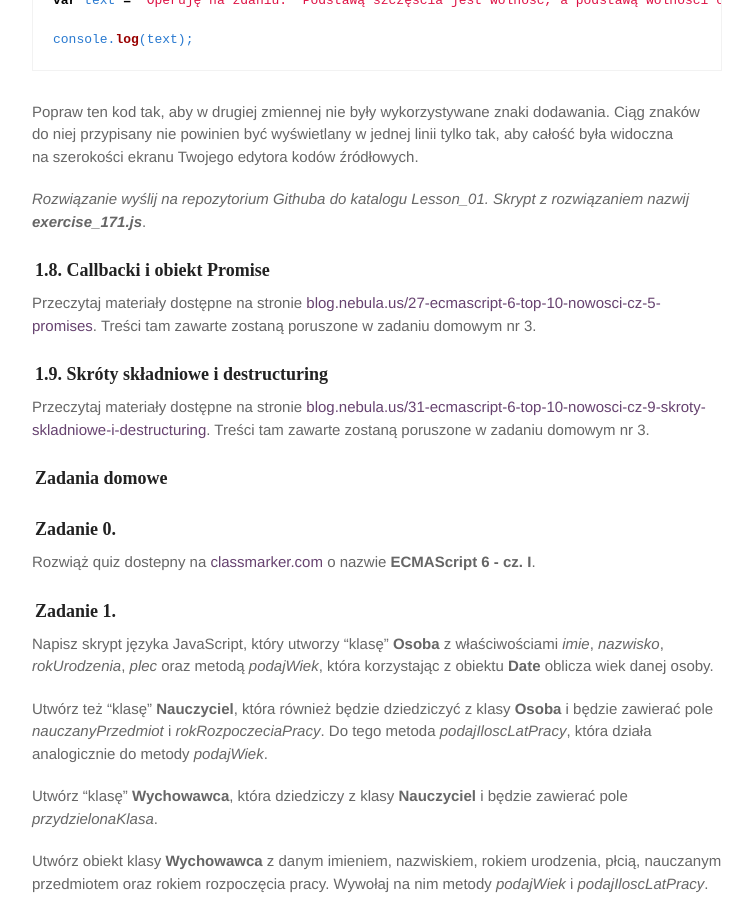
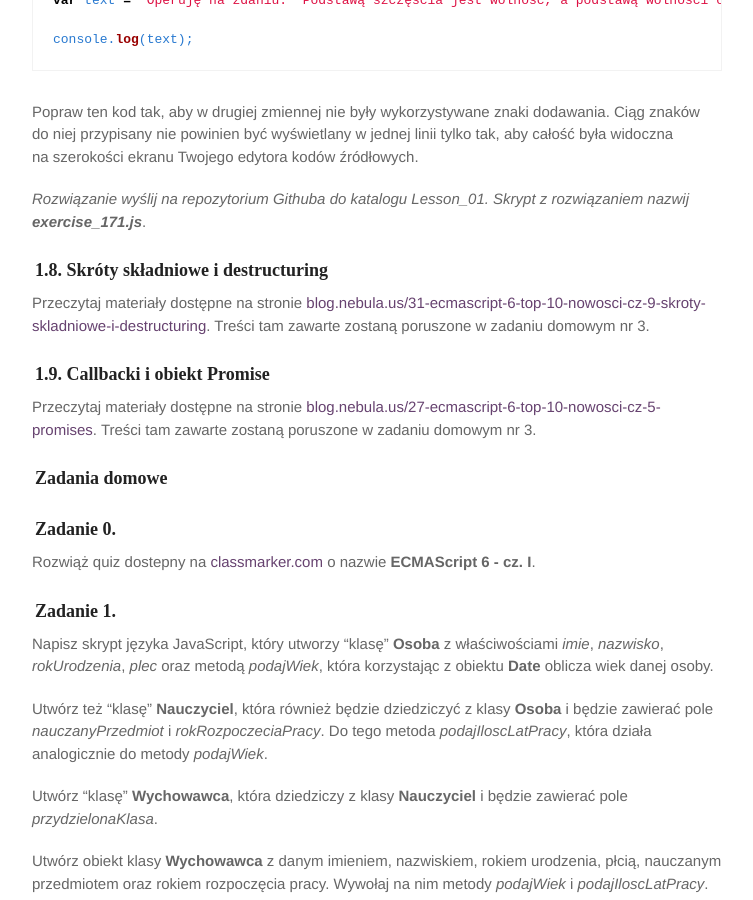
Before and after one commit to marcin-szczepanski/TWE, a Jekyll site: the page built from zajecia/2/zaj01.md, in a window 1280 px wide and 900 px high, scrolled down 5894 px. Shown: the whole window, without its empty margins (263-1016 px from the left). Built offline with Jekyll 4.4.1, drawn with Linux system fonts in a browser that asks for light colours; some web fonts are replaced.

Commit message:
Update zaj01.md

```diff
--- a/zajecia/2/zaj01.md
+++ b/zajecia/2/zaj01.md
@@ -259,15 +259,15 @@ być wyświetlany w jednej linii tylko tak, aby&nbsp;całość była widoczna na
 
 _Rozwiązanie wyślij na repozytorium Githuba do katalogu Lesson_01. Skrypt z&nbsp;rozwiązaniem nazwij **exercise_171.js**_.
 
-### 1.8. Callbacki i obiekt Promise
+### 1.8. Skróty składniowe i destructuring
+
+Przeczytaj materiały dostępne na stronie <a href="http://www.blog.nebula.us/31-ecmascript-6-top-10-nowosci-cz-9-skroty-skladniowe-i-destructuring" target="blank">blog.nebula.us/31-ecmascript-6-top-10-nowosci-cz-9-skroty-skladniowe-i-destructuring</a>. Treści tam zawarte
+zostaną poruszone w&nbsp;zadaniu domowym nr 3.
+
+### 1.9. Callbacki i obiekt Promise
 
 Przeczytaj materiały dostępne na stronie <a href="http://www.blog.nebula.us/27-ecmascript-6-top-10-nowosci-cz-5-promises" target="blank">blog.nebula.us/27-ecmascript-6-top-10-nowosci-cz-5-promises</a>.
 Treści tam zawarte zostaną poruszone w&nbsp;zadaniu domowym nr 3.
-
-### 1.9. Skróty składniowe i destructuring
-
-Przeczytaj materiały dostępne na stronie <a href="http://www.blog.nebula.us/31-ecmascript-6-top-10-nowosci-cz-9-skroty-skladniowe-i-destructuring" target="blank">blog.nebula.us/31-ecmascript-6-top-10-nowosci-cz-9-skroty-skladniowe-i-destructuring</a>. Treści tam zawarte
-zostaną poruszone w&nbsp;zadaniu domowym nr 3.
 
 ### Zadania domowe
 
```
